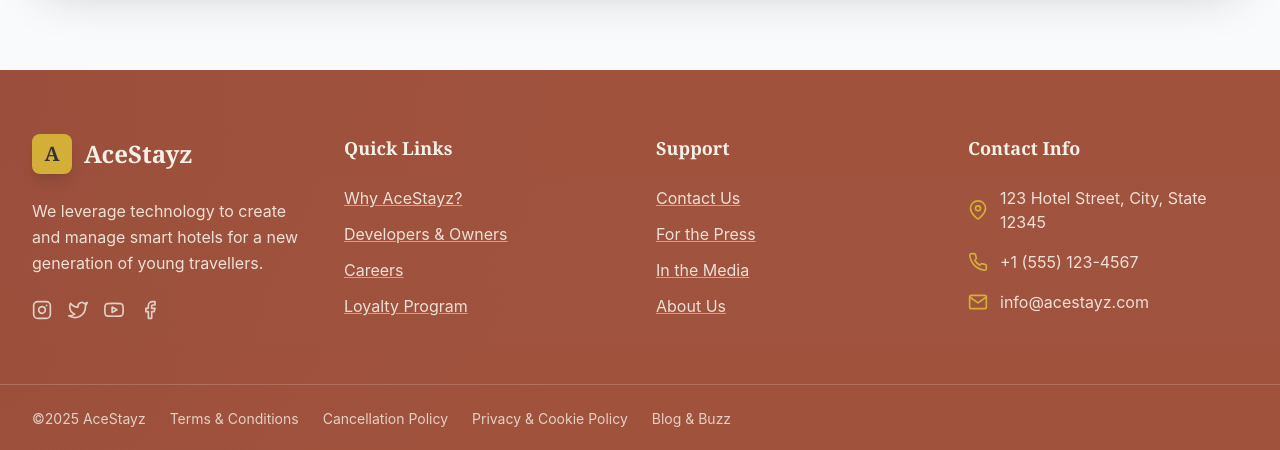
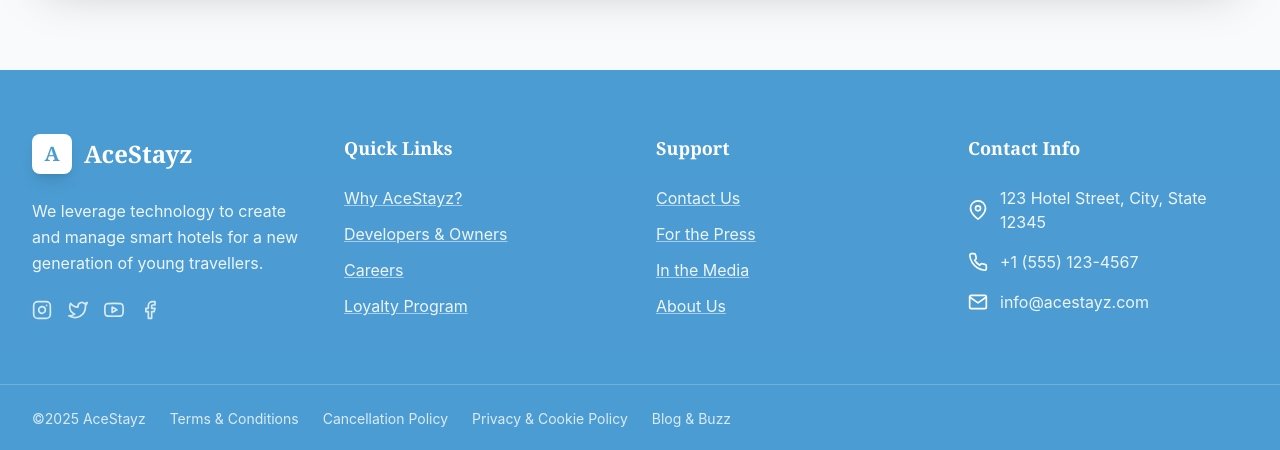
Before and after one commit to thisisshivamtiwari/acestayz.com, a React (Vite) app: page /home in a window 1280 px wide. Shown: the part 4441-4891 px from the top of the page. Built offline with nearby package versions, Linux system fonts and the light colour scheme; the HTML template or start-up script is replaced by a standard one.

Commit message:
Theme changes

```diff
--- a/src/components/Footer.tsx
+++ b/src/components/Footer.tsx
@@ -13,10 +13,10 @@ const Footer: React.FC = () => {
   }
 
   return (
-    <footer className="bg-terracotta-texture text-cream relative overflow-hidden">
+    <footer className="text-white relative overflow-hidden" style={{ backgroundColor: '#4B9CD3' }}>
       {/* Subtle texture overlay */}
       <div className="absolute inset-0 opacity-10 pointer-events-none">
-        <div className="absolute inset-0 bg-gradient-to-b from-transparent via-cream/5 to-transparent" />
+        <div className="absolute inset-0 bg-gradient-to-b from-transparent via-white/5 to-transparent" />
       </div>
 
       {/* Main Footer Content */}
@@ -26,18 +26,18 @@ const Footer: React.FC = () => {
           {/* Brand Section */}
           <div className="lg:col-span-1">
             <div className="flex items-center mb-6">
-              <div className="w-10 h-10 bg-gold-dust rounded-lg flex items-center justify-center mr-3 shadow-lg">
-                <span className="text-charcoal font-bold text-xl font-serif">A</span>
+              <div className="w-10 h-10 bg-white rounded-lg flex items-center justify-center mr-3 shadow-lg">
+                <span className="font-bold text-xl font-serif" style={{ color: '#4B9CD3' }}>A</span>
               </div>
-              <span className="text-2xl font-bold font-serif text-cream">AceStayz</span>
+              <span className="text-2xl font-bold font-serif text-white">AceStayz</span>
             </div>
-            <p className="text-cream/90 leading-relaxed mb-6 font-sans">
+            <p className="text-white/90 leading-relaxed mb-6 font-sans">
               We leverage technology to create and manage smart hotels for a new generation of young travellers.
             </p>
             <div className="flex space-x-4">
               <a
                 href="#"
-                className="text-cream/80 hover:text-gold-dust transition-colors duration-300"
+                className="text-white/80 hover:text-white transition-colors duration-300"
                 aria-label="Follow us on Instagram"
                 tabIndex={0}
                 onKeyDown={(e) => {
@@ -51,7 +51,7 @@ const Footer: React.FC = () => {
               </a>
               <a
                 href="#"
-                className="text-cream/80 hover:text-gold-dust transition-colors duration-300"
+                className="text-white/80 hover:text-white transition-colors duration-300"
                 aria-label="Follow us on Twitter"
                 tabIndex={0}
                 onKeyDown={(e) => {
@@ -65,7 +65,7 @@ const Footer: React.FC = () => {
               </a>
               <a
                 href="#"
-                className="text-cream/80 hover:text-gold-dust transition-colors duration-300"
+                className="text-white/80 hover:text-white transition-colors duration-300"
                 aria-label="Follow us on YouTube"
                 tabIndex={0}
                 onKeyDown={(e) => {
@@ -79,7 +79,7 @@ const Footer: React.FC = () => {
               </a>
               <a
                 href="#"
-                className="text-cream/80 hover:text-gold-dust transition-colors duration-300"
+                className="text-white/80 hover:text-white transition-colors duration-300"
                 aria-label="Follow us on Facebook"
                 tabIndex={0}
                 onKeyDown={(e) => {
@@ -96,12 +96,12 @@ const Footer: React.FC = () => {
 
           {/* Quick Links */}
           <div>
-            <h3 className="text-lg font-semibold mb-6 font-serif text-cream">Quick Links</h3>
+            <h3 className="text-lg font-semibold mb-6 font-serif text-white">Quick Links</h3>
             <ul className="space-y-3">
               <li>
                 <a
                   href="#"
-                  className="text-cream/90 hover:text-gold-dust transition-colors duration-300 underline decoration-cream/50 hover:decoration-gold-dust font-sans"
+                  className="text-white/90 hover:text-white transition-colors duration-300 underline decoration-white/50 hover:decoration-white font-sans"
                   aria-label="Why AceStayz?"
                   tabIndex={0}
                   onKeyDown={(e) => {
@@ -117,7 +117,7 @@ const Footer: React.FC = () => {
               <li>
                 <a
                   href="#"
-                  className="text-cream/90 hover:text-gold-dust transition-colors duration-300 underline decoration-cream/50 hover:decoration-gold-dust font-sans"
+                  className="text-white/90 hover:text-white transition-colors duration-300 underline decoration-white/50 hover:decoration-white font-sans"
                   aria-label="Developers and Owners"
                   tabIndex={0}
                   onKeyDown={(e) => {
@@ -133,7 +133,7 @@ const Footer: React.FC = () => {
               <li>
                 <a
                   href="#"
-                  className="text-cream/90 hover:text-gold-dust transition-colors duration-300 underline decoration-cream/50 hover:decoration-gold-dust font-sans"
+                  className="text-white/90 hover:text-white transition-colors duration-300 underline decoration-white/50 hover:decoration-white font-sans"
                   aria-label="Careers"
                   tabIndex={0}
                   onKeyDown={(e) => {
@@ -149,7 +149,7 @@ const Footer: React.FC = () => {
               <li>
                 <a
                   href="#"
-                  className="text-cream/90 hover:text-gold-dust transition-colors duration-300 underline decoration-cream/50 hover:decoration-gold-dust font-sans"
+                  className="text-white/90 hover:text-white transition-colors duration-300 underline decoration-white/50 hover:decoration-white font-sans"
                   aria-label="Loyalty Program"
                   tabIndex={0}
                   onKeyDown={(e) => {
@@ -167,12 +167,12 @@ const Footer: React.FC = () => {
 
           {/* Support */}
           <div>
-            <h3 className="text-lg font-semibold mb-6 font-serif text-cream">Support</h3>
+            <h3 className="text-lg font-semibold mb-6 font-serif text-white">Support</h3>
             <ul className="space-y-3">
               <li>
                 <a
                   href="#"
-                  className="text-cream/90 hover:text-gold-dust transition-colors duration-300 underline decoration-cream/50 hover:decoration-gold-dust font-sans"
+                  className="text-white/90 hover:text-white transition-colors duration-300 underline decoration-white/50 hover:decoration-white font-sans"
                   aria-label="Contact Us"
                   tabIndex={0}
                   onKeyDown={(e) => {
@@ -188,7 +188,7 @@ const Footer: React.FC = () => {
               <li>
                 <a
                   href="#"
-                  className="text-cream/90 hover:text-gold-dust transition-colors duration-300 underline decoration-cream/50 hover:decoration-gold-dust font-sans"
+                  className="text-white/90 hover:text-white transition-colors duration-300 underline decoration-white/50 hover:decoration-white font-sans"
                   aria-label="For the Press"
                   tabIndex={0}
                   onKeyDown={(e) => {
@@ -204,7 +204,7 @@ const Footer: React.FC = () => {
               <li>
                 <a
                   href="#"
-                  className="text-cream/90 hover:text-gold-dust transition-colors duration-300 underline decoration-cream/50 hover:decoration-gold-dust font-sans"
+                  className="text-white/90 hover:text-white transition-colors duration-300 underline decoration-white/50 hover:decoration-white font-sans"
                   aria-label="In the Media"
                   tabIndex={0}
                   onKeyDown={(e) => {
@@ -220,7 +220,7 @@ const Footer: React.FC = () => {
               <li>
                 <a
                   href="#"
-                  className="text-cream/90 hover:text-gold-dust transition-colors duration-300 underline decoration-cream/50 hover:decoration-gold-dust font-sans"
+                  className="text-white/90 hover:text-white transition-colors duration-300 underline decoration-white/50 hover:decoration-white font-sans"
                   aria-label="About Us"
                   tabIndex={0}
                   onKeyDown={(e) => {
@@ -238,19 +238,19 @@ const Footer: React.FC = () => {
 
           {/* Contact Info */}
           <div>
-            <h3 className="text-lg font-semibold mb-6 font-serif text-cream">Contact Info</h3>
+            <h3 className="text-lg font-semibold mb-6 font-serif text-white">Contact Info</h3>
             <div className="space-y-4">
               <div className="flex items-center">
-                <FiMapPin className="w-5 h-5 text-gold-dust mr-3 flex-shrink-0" />
-                <span className="text-cream/90 font-sans">123 Hotel Street, City, State 12345</span>
+                <FiMapPin className="w-5 h-5 text-white mr-3 flex-shrink-0" />
+                <span className="text-white/90 font-sans">123 Hotel Street, City, State 12345</span>
               </div>
               <div className="flex items-center">
-                <FiPhone className="w-5 h-5 text-gold-dust mr-3 flex-shrink-0" />
-                <span className="text-cream/90 font-sans">+1 (555) 123-4567</span>
+                <FiPhone className="w-5 h-5 text-white mr-3 flex-shrink-0" />
+                <span className="text-white/90 font-sans">+1 (555) 123-4567</span>
               </div>
               <div className="flex items-center">
-                <FiMail className="w-5 h-5 text-gold-dust mr-3 flex-shrink-0" />
-                <span className="text-cream/90 font-sans">info@acestayz.com</span>
+                <FiMail className="w-5 h-5 text-white mr-3 flex-shrink-0" />
+                <span className="text-white/90 font-sans">info@acestayz.com</span>
               </div>
             </div>
           </div>
@@ -258,14 +258,14 @@ const Footer: React.FC = () => {
       </div>
 
       {/* Bottom Footer */}
-      <div className="border-t border-cream/20 relative z-10">
+      <div className="border-t border-white/20 relative z-10">
         <div className="max-w-7xl mx-auto px-4 sm:px-6 lg:px-8 py-6">
           <div className="flex flex-col md:flex-row justify-between items-center">
-            <div className="flex flex-wrap items-center justify-center md:justify-start gap-4 md:gap-6 text-sm text-cream/80 mb-4 md:mb-0 font-sans">
+            <div className="flex flex-wrap items-center justify-center md:justify-start gap-4 md:gap-6 text-sm text-white/80 mb-4 md:mb-0 font-sans">
               <span>©2025 AceStayz</span>
               <a
                 href="#"
-                className="hover:text-gold-dust transition-colors duration-300"
+                className="hover:text-white transition-colors duration-300"
                 aria-label="Terms and Conditions"
                 tabIndex={0}
                 onKeyDown={(e) => {
@@ -279,7 +279,7 @@ const Footer: React.FC = () => {
               </a>
               <a
                 href="#"
-                className="hover:text-gold-dust transition-colors duration-300"
+                className="hover:text-white transition-colors duration-300"
                 aria-label="Cancellation Policy"
                 tabIndex={0}
                 onKeyDown={(e) => {
@@ -293,7 +293,7 @@ const Footer: React.FC = () => {
               </a>
               <a
                 href="#"
-                className="hover:text-gold-dust transition-colors duration-300"
+                className="hover:text-white transition-colors duration-300"
                 aria-label="Privacy and Cookie Policy"
                 tabIndex={0}
                 onKeyDown={(e) => {
@@ -307,7 +307,7 @@ const Footer: React.FC = () => {
               </a>
               <a
                 href="#"
-                className="hover:text-gold-dust transition-colors duration-300"
+                className="hover:text-white transition-colors duration-300"
                 aria-label="Blog and Buzz"
                 tabIndex={0}
                 onKeyDown={(e) => {
--- a/src/routes/AppRouter.tsx
+++ b/src/routes/AppRouter.tsx
@@ -1,5 +1,5 @@
 import React from 'react'
-import { BrowserRouter as Router, Routes, Route, Navigate } from 'react-router-dom'
+import { BrowserRouter as Router, Routes, Route } from 'react-router-dom'
 import HomePage from '../pages/HomePage'
 import HotelDetailPage from '../pages/HotelDetailPage'
 import ComingSoonPage from '../pages/ComingSoonPage'
@@ -8,7 +8,7 @@ const AppRouter: React.FC = () => {
   return (
     <Router>
       <Routes>
-        <Route path="/" element={<Navigate to="/comingsoon" replace />} />
+        <Route path="/" element={<HomePage />} />
         <Route path="/comingsoon" element={<ComingSoonPage />} />
         <Route path="/home" element={<HomePage />} />
         <Route path="/hotel/:slug" element={<HotelDetailPage />} />
```
Also changed, not shown: src/pages/ComingSoonPage.tsx (+21 -21 lines), 3 other files (tests, documents, lock files or other folders).
